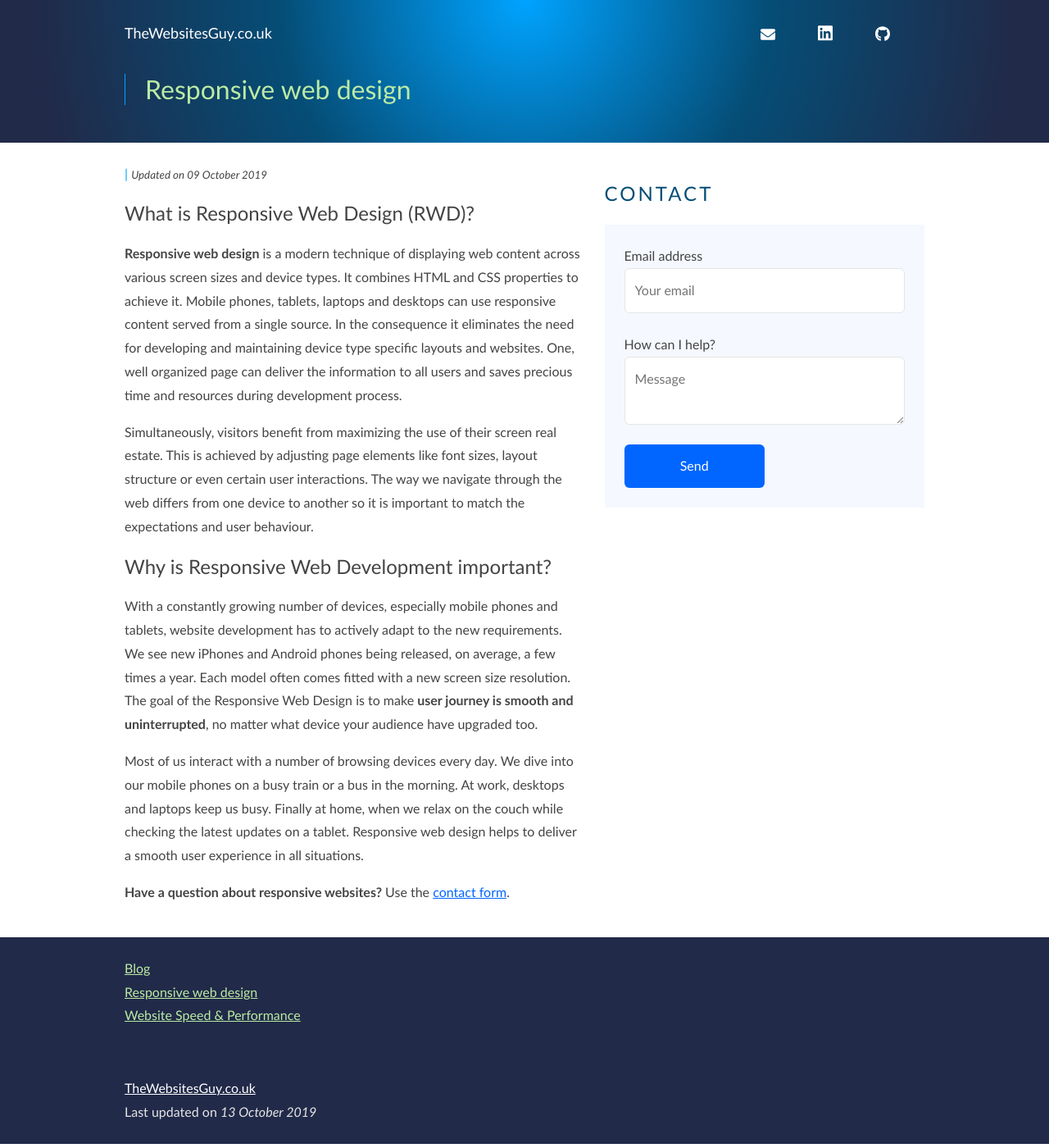
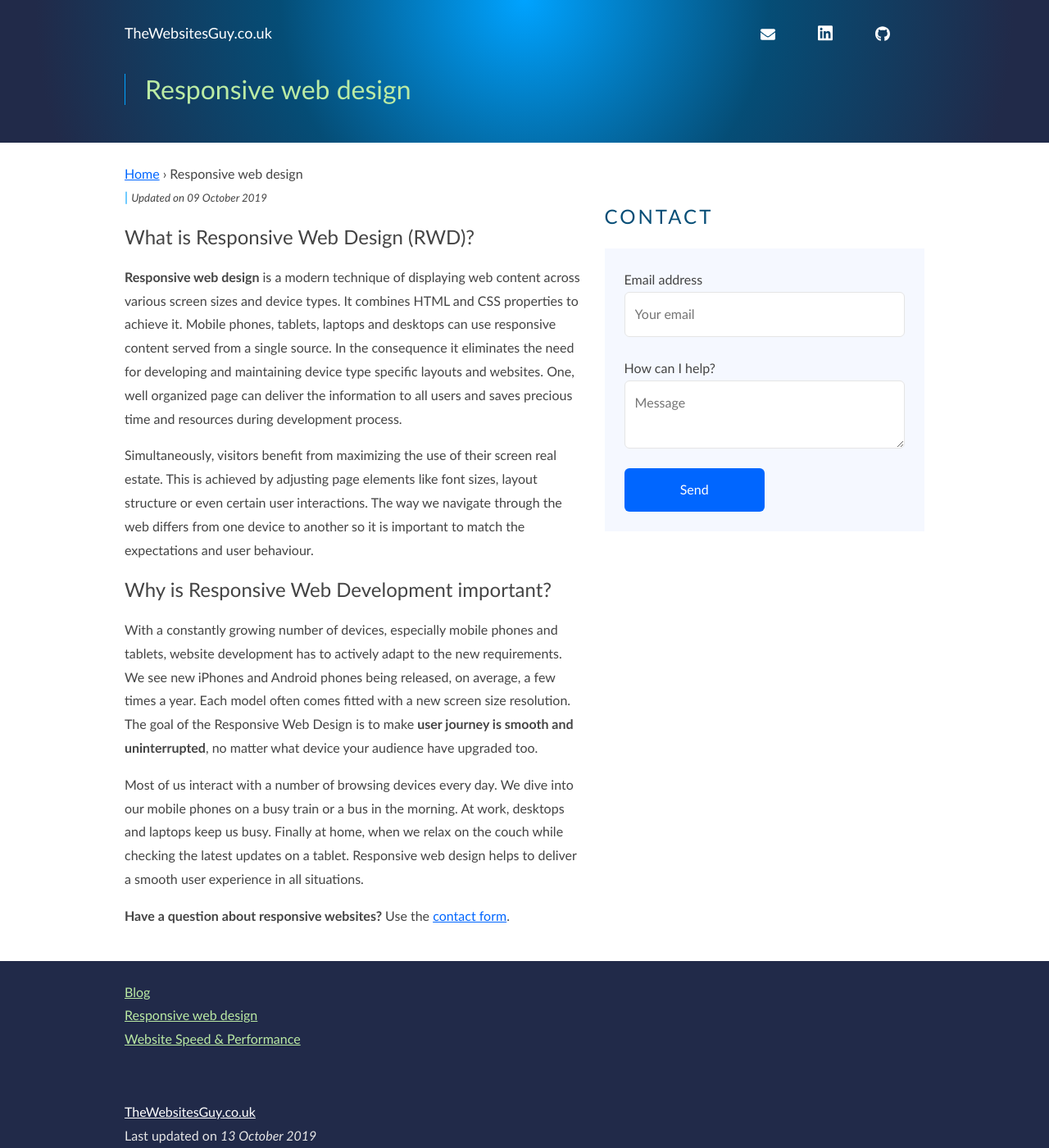
Before and after one commit to proochster/thewebsitesguy, a Jekyll site: the page built from responsive-web-design.html, in a window 1280 px wide and 1400 px high. Shown: the whole window at 82% size. Built offline with Jekyll 4.4.1, drawn with Linux system fonts in a browser that asks for light colours; comment, search, counter and statistics services are not loaded.

Commit message:
+ Breadcrumbs

```diff
--- /dev/null
+++ b/_includes/breadcrumbs.html
@@ -0,0 +1,13 @@
+<ol vocab="https://schema.org/" typeof="BreadcrumbList" class="inline-list">
+    <li property="itemListElement" typeof="ListItem" class="inline-list__item">
+        <a property="item" typeof="WebPage" href="{{ site.url }}" title="{{ site.title }}" class="inline-list__link">
+            <span property="name">Home</span>
+        </a>
+        <meta property="position" content="1">
+    </li>
+    ›
+    <li property="itemListElement" typeof="ListItem" class="inline-list__item">
+        <span property="name">{{ page.title }}</span>
+        <meta property="position" content="2">
+    </li>
+</ol>
--- a/_includes/bundle.scss
+++ b/_includes/bundle.scss
@@ -6,6 +6,7 @@
 'components/contact',
 'components/header',
 'components/icon-nav',
+'components/inline-list',
 'components/intro',
 // 'components/nav',
 'components/footer',
--- a/_layouts/default.html
+++ b/_layouts/default.html
@@ -8,6 +8,7 @@
     </div>
 </div>
 <div class="wrapper">
+    {% include breadcrumbs.html %}
     <div class="content m:flex">
         <main class="main m:60 p-r-d">
             {% if page.date %}<span class="block"><span class="accent">|</span> <small class="italic">Updated on {{ page.date | date_to_long_string }}</small></span>{% endif %}
--- /dev/null
+++ b/_styles/components/inline-list.scss
@@ -0,0 +1,19 @@
+/*------------------------------------*\
+    #INLINE LIST
+\*------------------------------------*/
+
+.inline-list{
+    list-style: none;
+    padding: 0;
+    margin: 0;
+
+    &__item{
+        display: inline-block;
+    }
+
+    &__link{
+        color: $link;
+        display: block;
+        white-space: nowrap;
+    }
+}
--- a/_styles/components/nav.scss
+++ b/_styles/components/nav.scss
@@ -30,6 +30,4 @@
             white-space: nowrap;
         }
     }
-
-
 }
```
